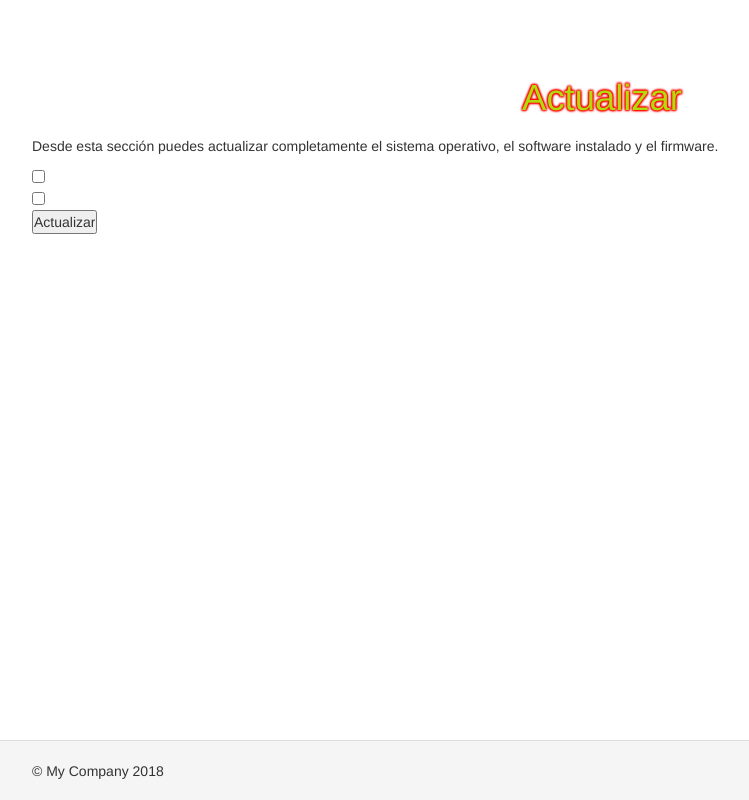
After one commit to raupulus/raspberry_web, a Yii app: template views/site/actualizar.php in a window 1280 px wide. The commit adds this page. Shown: the whole page, without its empty margins (38-787 px from the left). Run offline with PHP 8.4 and a stand-in for Yii, Linux system fonts and the light colour scheme; the template is opened without the code that fills it, so the values that code supplies are empty; some libraries are stand-ins or nearby versions.

Commit message:
Planteo sección para actualizar y además elimino página about obsoleta

```diff
--- a/themes/rpihacker/layouts/main.php
+++ b/themes/rpihacker/layouts/main.php
@@ -65,7 +65,7 @@ AppAsset::register($this);
                         ['label' => 'GPIO', 'url' => ['site/gpio']],
                         ['label' => 'Monitorización', 'url' => ['site/monitorizar']],
                         ['label' => 'Información', 'url' => ['site/informacion']],
-                        ['label' => 'About', 'url' => ['site/about']],
+                        ['label' => 'Actualizar', 'url' => ['site/actualizar']],
                         ['label' => 'Contacto', 'url' => ['site/contact']],
                         Yii::$app->user->isGuest ? (
                             ['label' => 'Login', 'url' => ['/site/login']]
--- /dev/null
+++ b/views/site/actualizar.php
@@ -0,0 +1,27 @@
+<?php
+
+/* @var $this yii\web\View */
+
+use yii\helpers\Html;
+
+$this->title = 'Actualizar';
+$this->params['breadcrumbs'][] = $this->title;
+
+?>
+<div class="actualizar">
+
+    <h1><?= Html::encode($this->title) ?></h1>
+
+    <p>
+        Desde esta sección puedes actualizar completamente el sistema operativo,
+        el software instalado y el firmware.
+    </p>
+
+    <form action="#" method="post">
+        <input type="checkbox" />
+        <br />
+        <input type="checkbox" />
+        <br />
+        <input type="submit" value="Actualizar"/>
+    </form>
+</div>
```
Also changed, not shown: controllers/SiteController.php (+13 -13 lines), views/site/about.php (deleted, +0 -16 lines).
